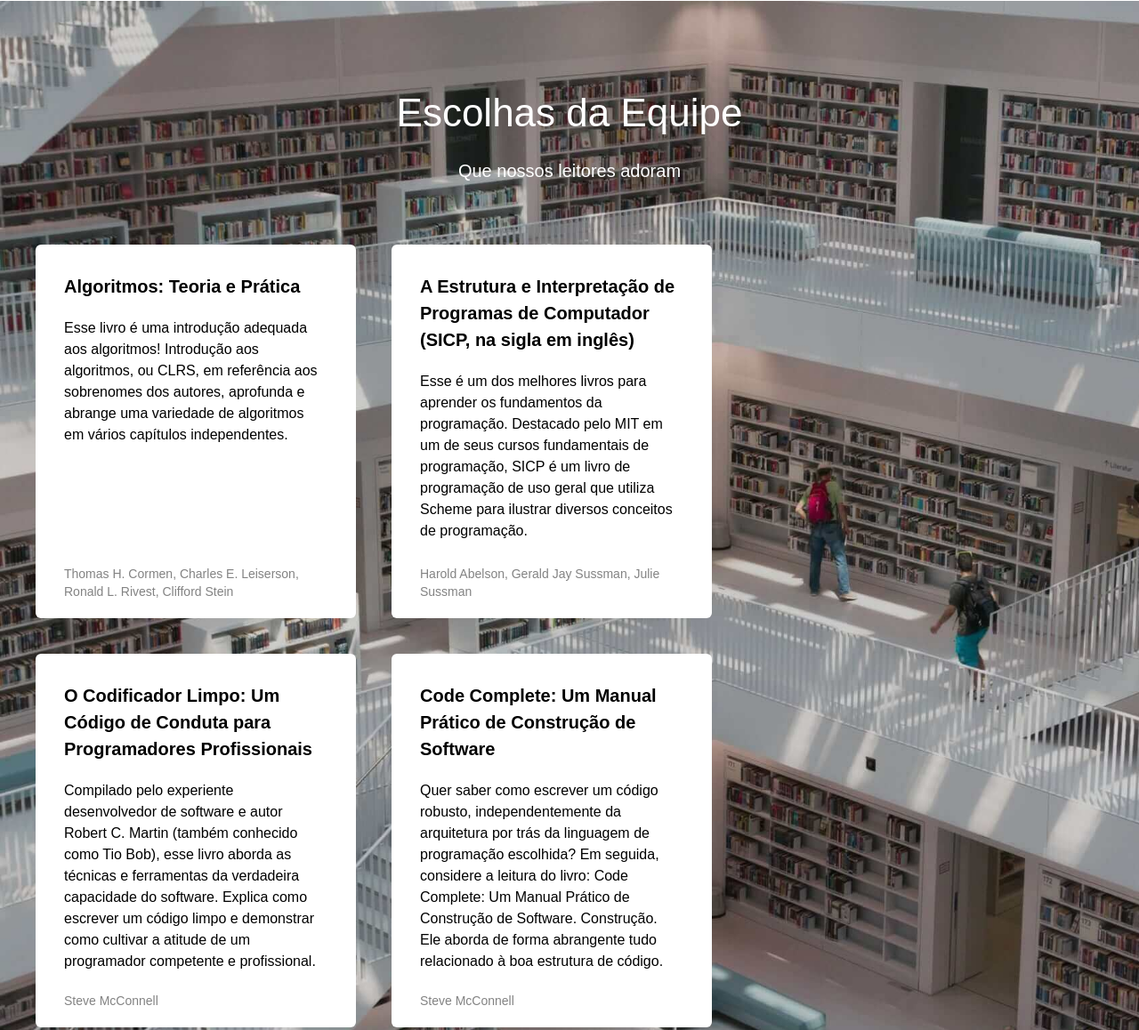
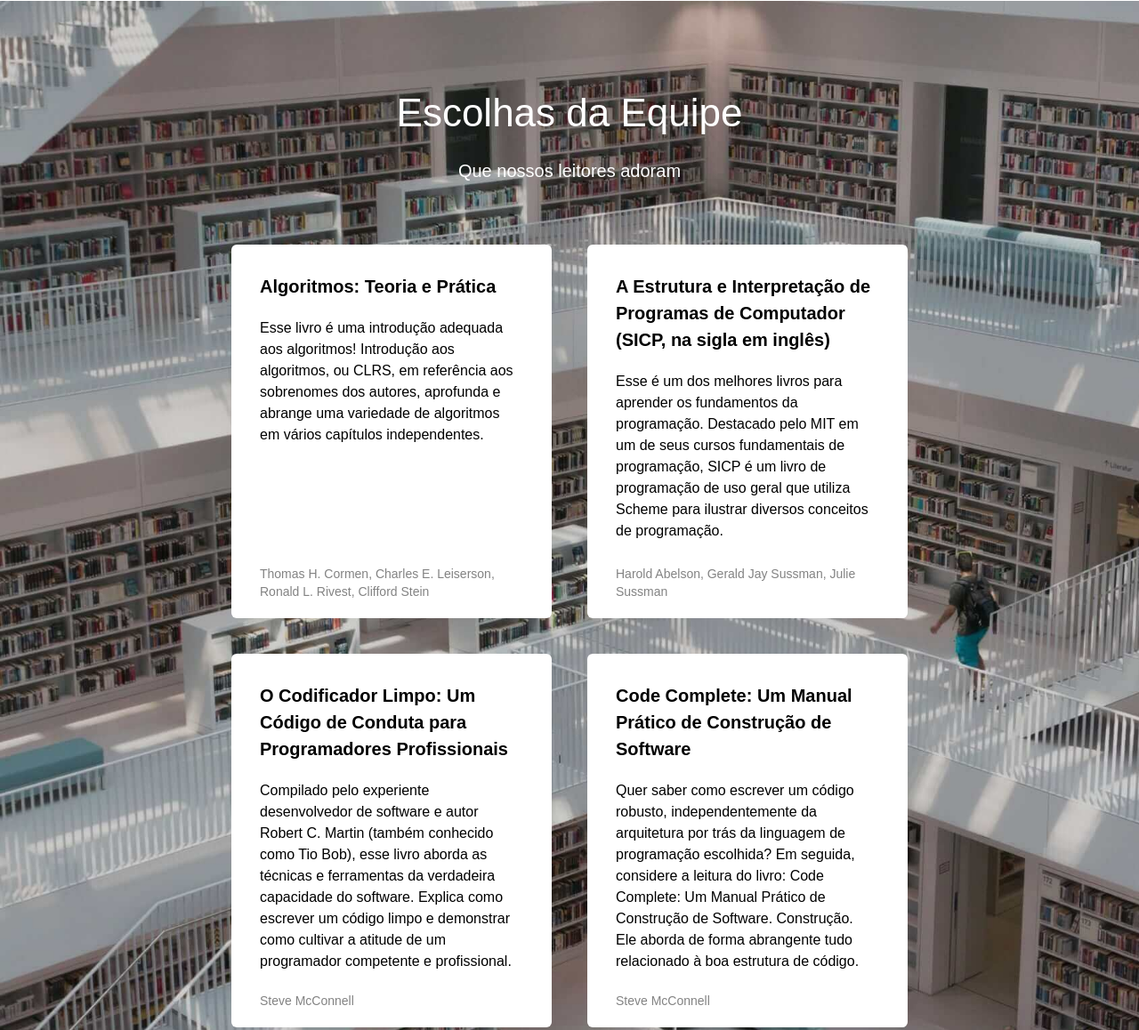
Before and after one commit to helderabreu299/web_project_library_pt, a plain HTML site: page index.html in a window 1280 px wide. Shown: the part 799-1957 px from the top of the page at 89% size. Drawn offline with Linux system fonts and the light colour scheme.

Commit message:
margins add

```diff
--- a/styles/style.css
+++ b/styles/style.css
@@ -131,8 +131,8 @@
   gap: 40px;
   margin-top: 68px;
   margin-bottom: 68px;
-  margin-left: 0;
-  margin-right: 0;
+  padding-left: 0;
+  padding-right: 0;
   list-style-type: none;
 }
 .card {
```
